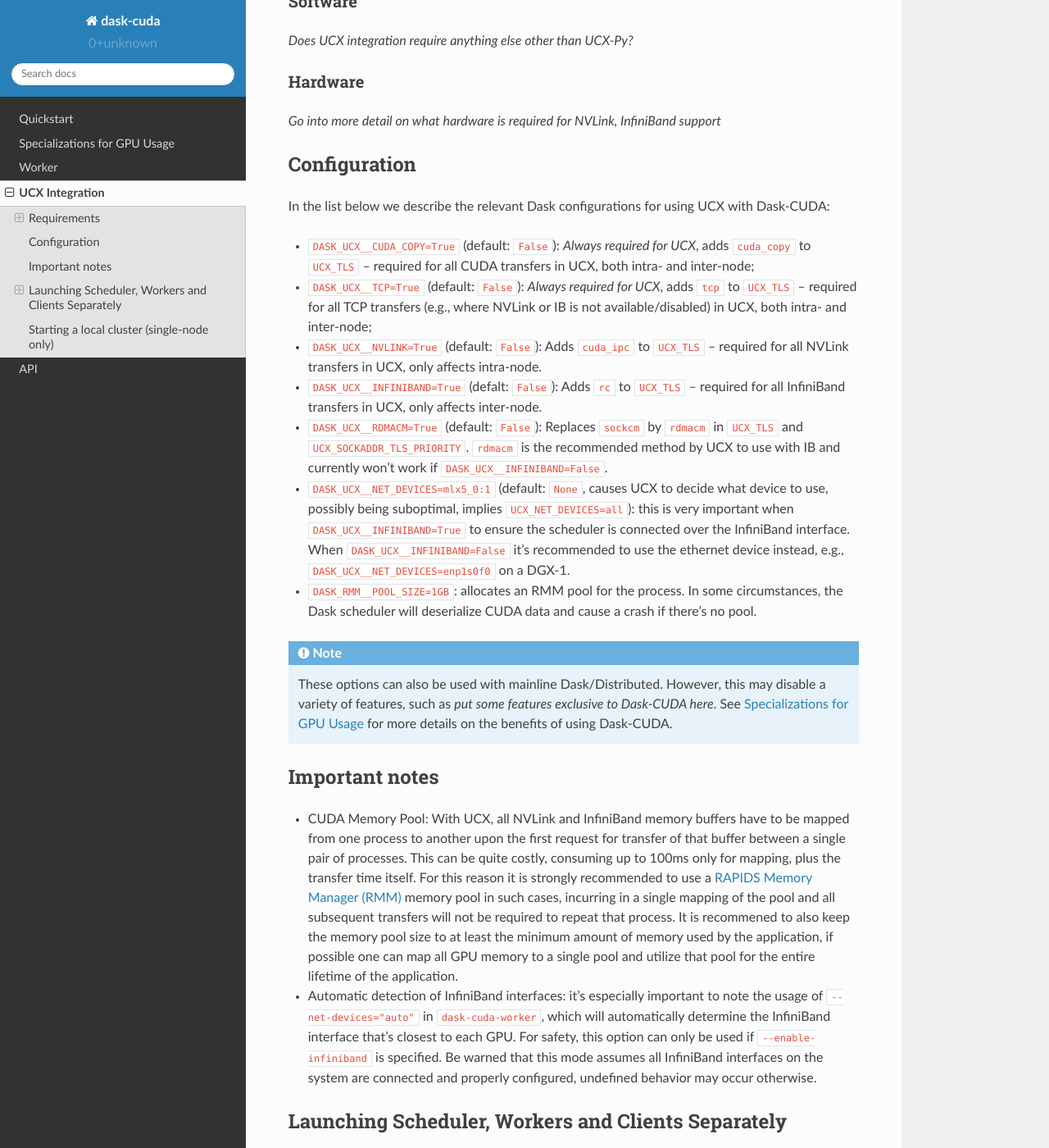
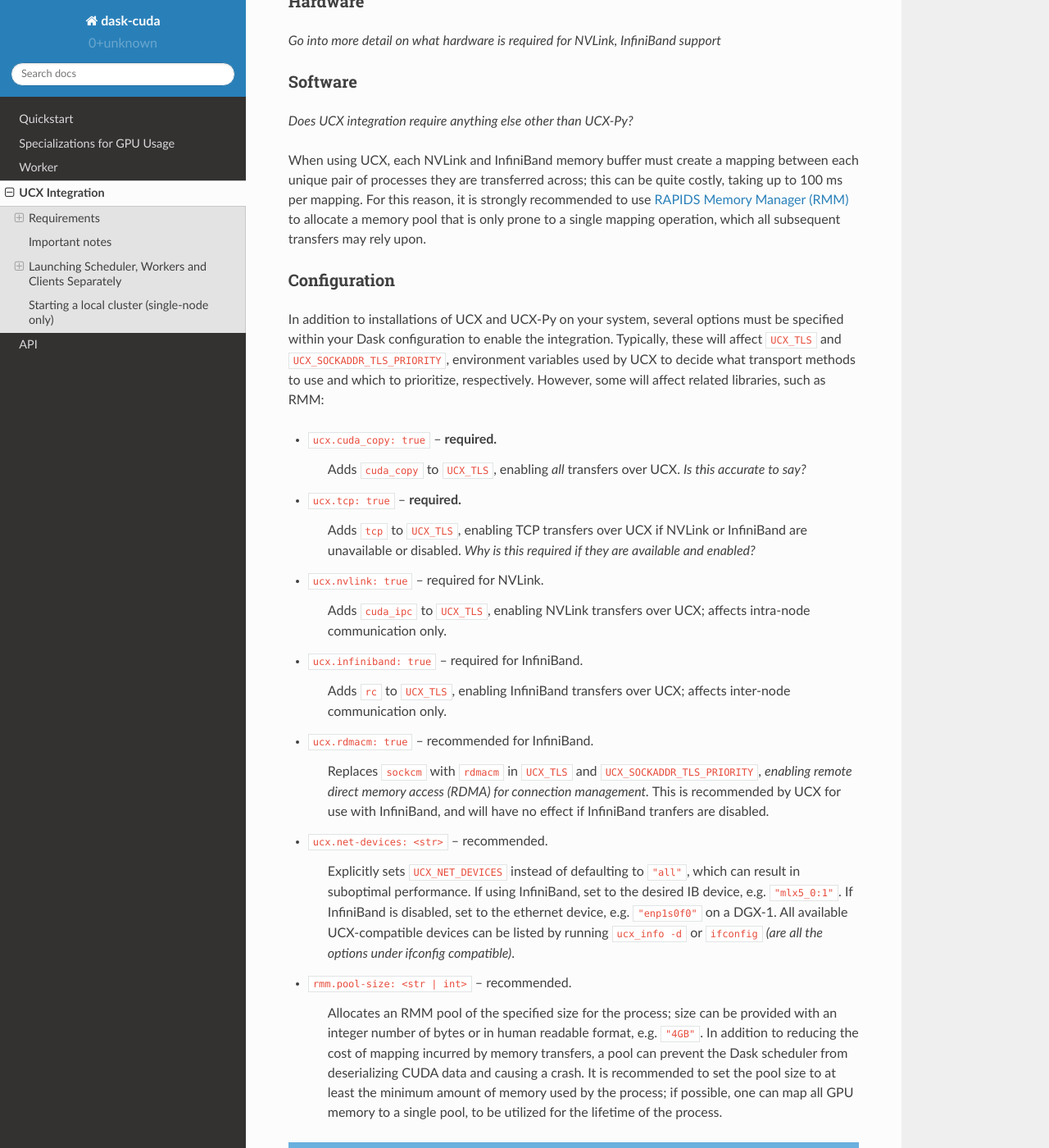
Before and after one commit to rapidsai/dask-cuda, a Sphinx documentation site: the page built from docs/source/ucx.rst, in a window 1280 px wide and 1400 px high, scrolled down 468 px. Shown: the whole window at 82% size. Built offline with Sphinx 7.4.7 and the Read the Docs theme 2.0.0, drawn with Linux system fonts in a browser that asks for light colours.

Commit message:
Reorganize configuration options

```diff
--- a/docs/source/ucx.rst
+++ b/docs/source/ucx.rst
@@ -14,28 +14,63 @@
 Requirements
 ------------
 
+Hardware
+^^^^^^^^
+
+*Go into more detail on what hardware is required for NVLink, InfiniBand support*
+
 Software
 ^^^^^^^^
 
 *Does UCX integration require anything else other than UCX-Py?*
 
-Hardware
-^^^^^^^^
-
-*Go into more detail on what hardware is required for NVLink, InfiniBand support*
+When using UCX, each NVLink and InfiniBand memory buffer must create a mapping between each unique pair of processes they are transferred across; this can be quite costly, taking up to 100 ms per mapping.
+For this reason, it is strongly recommended to use `RAPIDS Memory Manager (RMM) <https://github.com/rapidsai/rmm>`_ to allocate a memory pool that is only prone to a single mapping operation, which all subsequent transfers may rely upon.
 
 Configuration
--------------
+^^^^^^^^^^^^^
 
-In the list below we describe the relevant Dask configurations for using UCX with Dask-CUDA:
+In addition to installations of UCX and UCX-Py on your system, several options must be specified within your Dask configuration to enable the integration.
+Typically, these will affect ``UCX_TLS`` and ``UCX_SOCKADDR_TLS_PRIORITY``, environment variables used by UCX to decide what transport methods to use and which to prioritize, respectively.
+However, some will affect related libraries, such as RMM:
 
-- ``DASK_UCX__CUDA_COPY=True`` (default: ``False``): *Always required for UCX*, adds ``cuda_copy`` to ``UCX_TLS`` -- required for all CUDA transfers in UCX, both intra- and inter-node;
-- ``DASK_UCX__TCP=True`` (default: ``False``): *Always required for UCX*, adds ``tcp`` to ``UCX_TLS`` -- required for all TCP transfers (e.g., where NVLink or IB is not available/disabled) in UCX, both intra- and inter-node;
-- ``DASK_UCX__NVLINK=True`` (default: ``False``): Adds ``cuda_ipc`` to ``UCX_TLS`` -- required for all NVLink transfers in UCX, only affects intra-node.
-- ``DASK_UCX__INFINIBAND=True`` (defalt: ``False``): Adds ``rc`` to ``UCX_TLS`` -- required for all InfiniBand transfers in UCX, only affects inter-node.
-- ``DASK_UCX__RDMACM=True`` (default: ``False``): Replaces ``sockcm`` by ``rdmacm`` in ``UCX_TLS`` and ``UCX_SOCKADDR_TLS_PRIORITY``. ``rdmacm`` is the recommended method by UCX to use with IB and currently won't work if ``DASK_UCX__INFINIBAND=False``.
-- ``DASK_UCX__NET_DEVICES=mlx5_0:1`` (default: ``None``, causes UCX to decide what device to use, possibly being suboptimal, implies ``UCX_NET_DEVICES=all``): this is very important when ``DASK_UCX__INFINIBAND=True`` to ensure the scheduler is connected over the InfiniBand interface. When ``DASK_UCX__INFINIBAND=False`` it's recommended to use the ethernet device instead, e.g., ``DASK_UCX__NET_DEVICES=enp1s0f0`` on a DGX-1.
-- ``DASK_RMM__POOL_SIZE=1GB``: allocates an RMM pool for the process. In some circumstances, the Dask scheduler will deserialize CUDA data and cause a crash if there's no pool.
+- ``ucx.cuda_copy: true`` -- **required.**
+
+    Adds ``cuda_copy`` to ``UCX_TLS``, enabling *all* transfers over UCX.
+    *Is this accurate to say?*
+
+- ``ucx.tcp: true`` -- **required.**
+
+    Adds ``tcp`` to ``UCX_TLS``, enabling TCP transfers over UCX if NVLink or InfiniBand are unavailable or disabled.
+    *Why is this required if they are available and enabled?*
+
+- ``ucx.nvlink: true`` -- required for NVLink.
+
+    Adds ``cuda_ipc`` to ``UCX_TLS``, enabling NVLink transfers over UCX; affects intra-node communication only.
+
+- ``ucx.infiniband: true`` -- required for InfiniBand.
+
+    Adds ``rc`` to ``UCX_TLS``, enabling InfiniBand transfers over UCX; affects inter-node communication only.
+
+
+- ``ucx.rdmacm: true`` -- recommended for InfiniBand.
+
+    Replaces ``sockcm`` with ``rdmacm`` in ``UCX_TLS`` and ``UCX_SOCKADDR_TLS_PRIORITY``, *enabling remote direct memory access (RDMA) for connection management.*
+    This is recommended by UCX for use with InfiniBand, and will have no effect if InfiniBand tranfers are disabled.
+
+- ``ucx.net-devices: <str>`` -- recommended.
+
+    Explicitly sets ``UCX_NET_DEVICES`` instead of defaulting to ``"all"``, which can result in suboptimal performance.
+    If using InfiniBand, set to the desired IB device, e.g. ``"mlx5_0:1"``.
+    If InfiniBand is disabled, set to the ethernet device, e.g. ``"enp1s0f0"`` on a DGX-1.
+    All available UCX-compatible devices can be listed by running ``ucx_info -d`` or ``ifconfig`` *(are all the options under ifconfig compatible)*.
+
+- ``rmm.pool-size: <str | int>`` -- recommended.
+
+    Allocates an RMM pool of the specified size for the process; size can be provided with an integer number of bytes or in human readable format, e.g. ``"4GB"``.
+    In addition to reducing the cost of mapping incurred by memory transfers, a pool can prevent the Dask scheduler from deserializing CUDA data and causing a crash.
+    It is recommended to set the pool size to at least the minimum amount of memory used by the process; if possible, one can map all GPU memory to a single pool, to be utilized for the lifetime of the process.
+
 
 .. note::
     These options can also be used with mainline Dask/Distributed.
@@ -45,8 +80,6 @@
 
 Important notes
 ---------------
-
-- CUDA Memory Pool: With UCX, all NVLink and InfiniBand memory buffers have to be mapped from one process to another upon the first request for transfer of that buffer between a single pair of processes. This can be quite costly, consuming up to 100ms only for mapping, plus the transfer time itself. For this reason it is strongly recommended to use a `RAPIDS Memory Manager (RMM) <https://github.com/rapidsai/rmm>`_ memory pool in such cases, incurring in a single mapping of the pool and all subsequent transfers will not be required to repeat that process. It is recommened to also keep the memory pool size to at least the minimum amount of memory used by the application, if possible one can map all GPU memory to a single pool and utilize that pool for the entire lifetime of the application.
 
 - Automatic detection of InfiniBand interfaces: it's especially important to note the usage of ``--net-devices="auto"`` in ``dask-cuda-worker``, which will automatically determine the InfiniBand interface that's closest to each GPU. For safety, this option can only be used if ``--enable-infiniband`` is specified. Be warned that this mode assumes all InfiniBand interfaces on the system are connected and properly configured, undefined behavior may occur otherwise.
 
```
